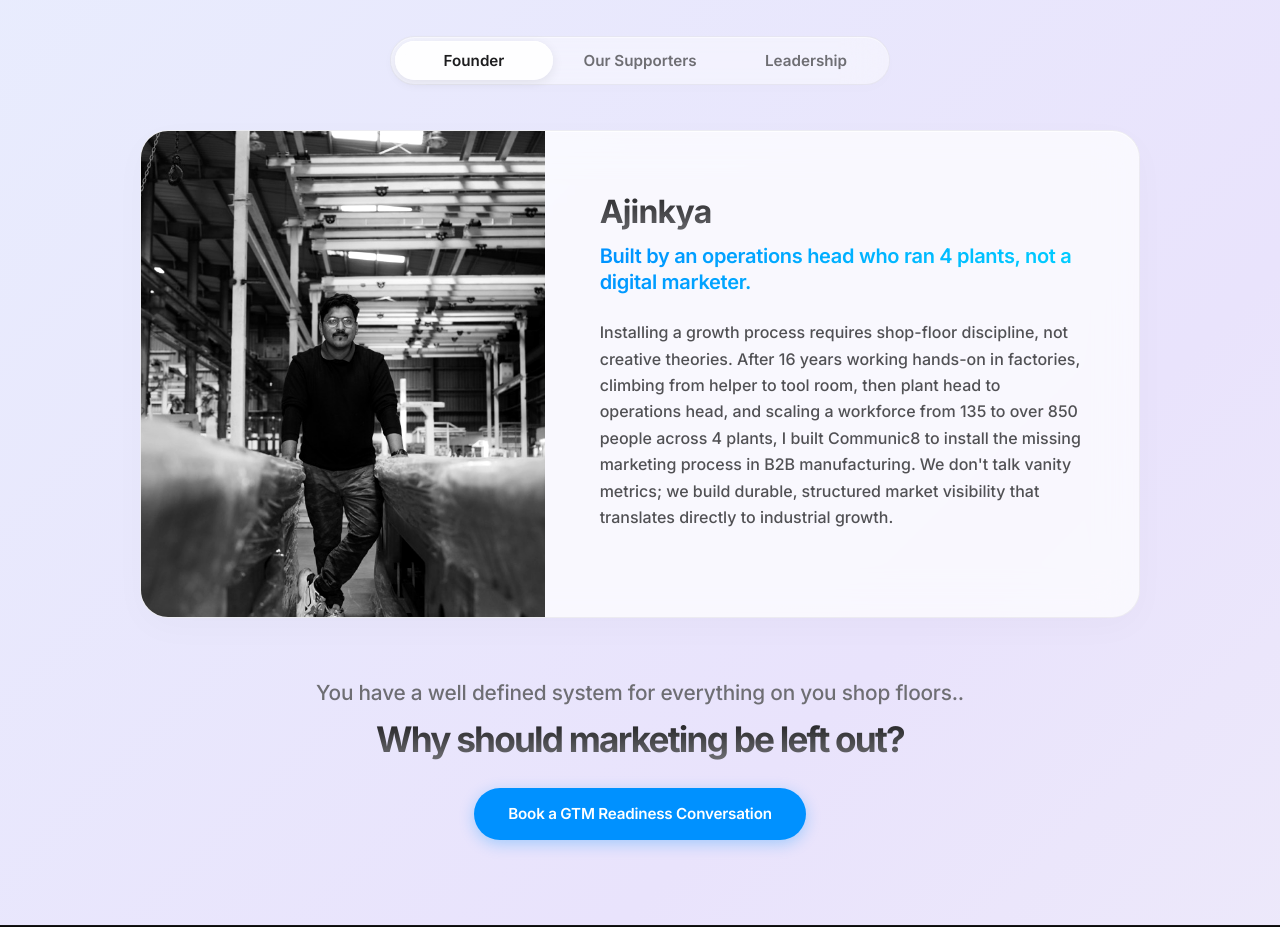
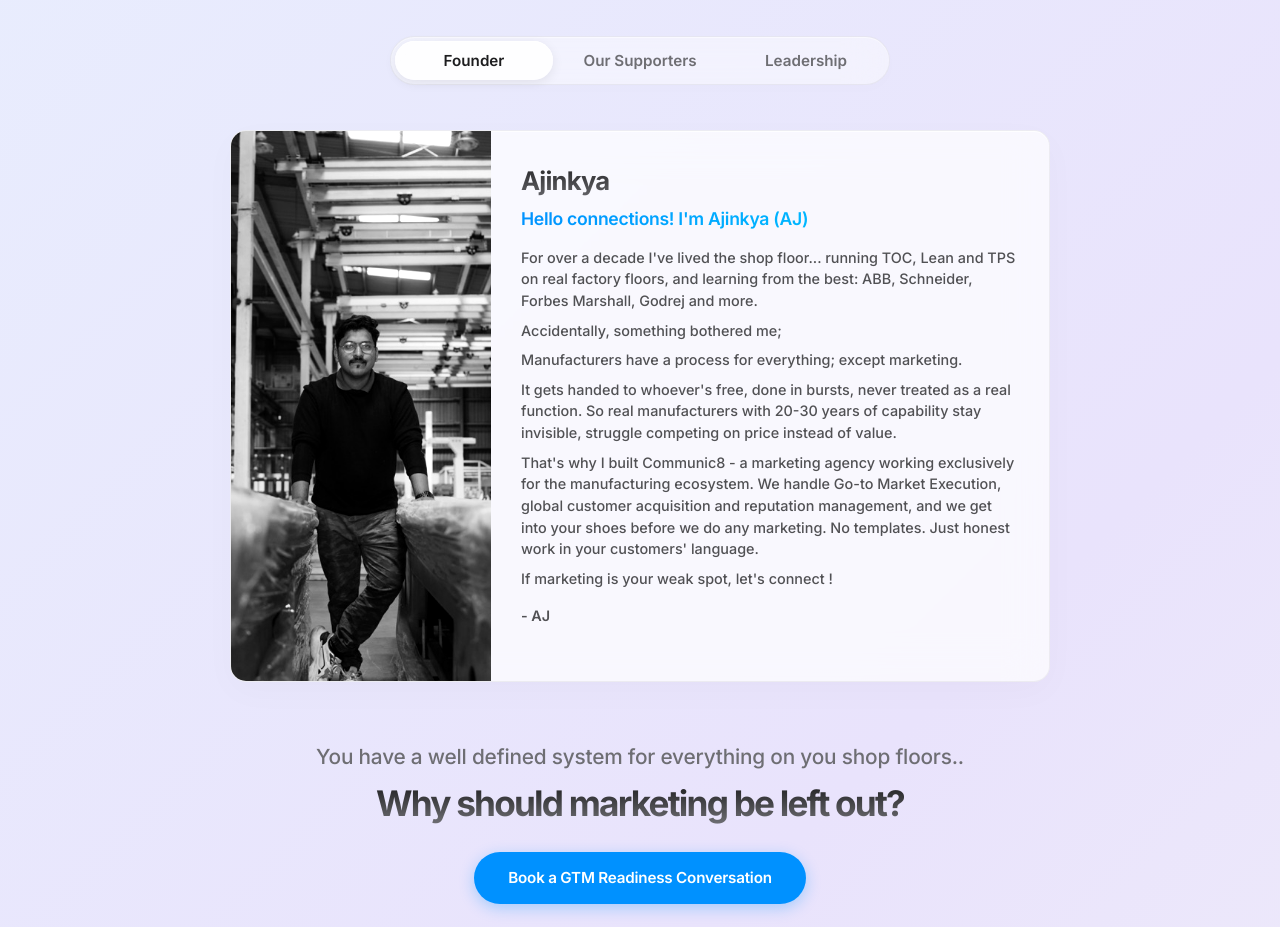
Before and after one commit to ajinkya-modse/communic8, a Next.js app: page / in a window 1280 px wide. Shown: the part 7300-8227 px from the top of the page. Built offline with nearby package versions, Linux system fonts and the light colour scheme.

Commit message:
founder section

```diff
--- a/app/globals.css
+++ b/app/globals.css
@@ -1402,9 +1402,9 @@ a {
 
 .bio-card {
   background: rgba(255, 255, 255, 0.72);
-  border-radius: 28px;
+  border-radius: 16px;
   overflow: hidden;
-  max-width: 1000px;
+  max-width: 820px;
   margin: 0 auto;
   display: flex;
   align-items: stretch;
@@ -1421,9 +1421,8 @@ a {
 }
 
 .bio-img-container {
-  flex: 1;
-  max-width: 440px;
-  min-height: 440px;
+  flex: 0 0 260px;
+  min-height: 340px;
   position: relative;
   overflow: hidden;
 }
@@ -1443,15 +1442,15 @@ a {
 }
 
 .bio-content {
-  flex: 1.2;
-  padding: 55px;
+  flex: 1;
+  padding: 30px;
   display: flex;
   flex-direction: column;
   justify-content: center;
 }
 
 .bio-name {
-  font-size: 2rem;
+  font-size: 1.6rem;
   font-weight: 700;
   background: linear-gradient(180deg, #1d1d1f 0%, #6e6e73 100%);
   -webkit-background-clip: text;
@@ -1464,8 +1463,8 @@ a {
 
 .bio-title {
   font-family: var(--font-family-base);
-  font-size: 1.25rem;
-  margin-bottom: 24px;
+  font-size: 1.1rem;
+  margin-bottom: 16px;
   font-weight: 600;
   background: linear-gradient(135deg, #0091ff 0%, #00d2ff 100%);
   -webkit-background-clip: text;
@@ -1478,11 +1477,19 @@ a {
 }
 
 .bio-description {
-  font-size: 1rem;
+  font-size: 0.9rem;
   color: #515154;
   font-weight: 500;
-  line-height: 1.65;
-  margin-bottom: 32px;
+  line-height: 1.5;
+  margin-bottom: 24px;
+}
+
+.bio-description p {
+  margin-bottom: 8px;
+}
+
+.bio-description p:last-child {
+  margin-bottom: 0;
 }
 
 .btn-consultation {
--- a/app/page.js
+++ b/app/page.js
@@ -1595,10 +1595,16 @@ export default function Home() {
               </div>
               <div className="bio-content">
                 <h2 className="bio-name">Ajinkya</h2>
-                <h3 className="bio-title">Built by an operations head who ran 4 plants, not a digital marketer.</h3>
-                <p className="bio-description">
-                  Installing a growth process requires shop-floor discipline, not creative theories. After 16 years working hands-on in factories, climbing from helper to tool room, then plant head to operations head, and scaling a workforce from 135 to over 850 people across 4 plants, I built Communic8 to install the missing marketing process in B2B manufacturing. We don't talk vanity metrics; we build durable, structured market visibility that translates directly to industrial growth.
-                </p>
+                <h3 className="bio-title">Hello connections! I'm Ajinkya (AJ)</h3>
+                <div className="bio-description">
+                  <p>For over a decade I've lived the shop floor... running TOC, Lean and TPS on real factory floors, and learning from the best: ABB, Schneider, Forbes Marshall, Godrej and more.</p>
+                  <p>Accidentally, something bothered me;</p>
+                  <p>Manufacturers have a process for everything; except marketing.</p>
+                  <p>It gets handed to whoever's free, done in bursts, never treated as a real function. So real manufacturers with 20-30 years of capability stay invisible, struggle competing on price instead of value.</p>
+                  <p>That's why I built Communic8 - a marketing agency working exclusively for the manufacturing ecosystem. We handle Go-to Market Execution, global customer acquisition and reputation management, and we get into your shoes before we do any marketing. No templates. Just honest work in your customers' language.</p>
+                  <p>If marketing is your weak spot, let's connect !</p>
+                  <p style={{ fontWeight: "600", marginTop: "16px" }}>- AJ</p>
+                </div>
               </div>
             </div>
           )}
```
